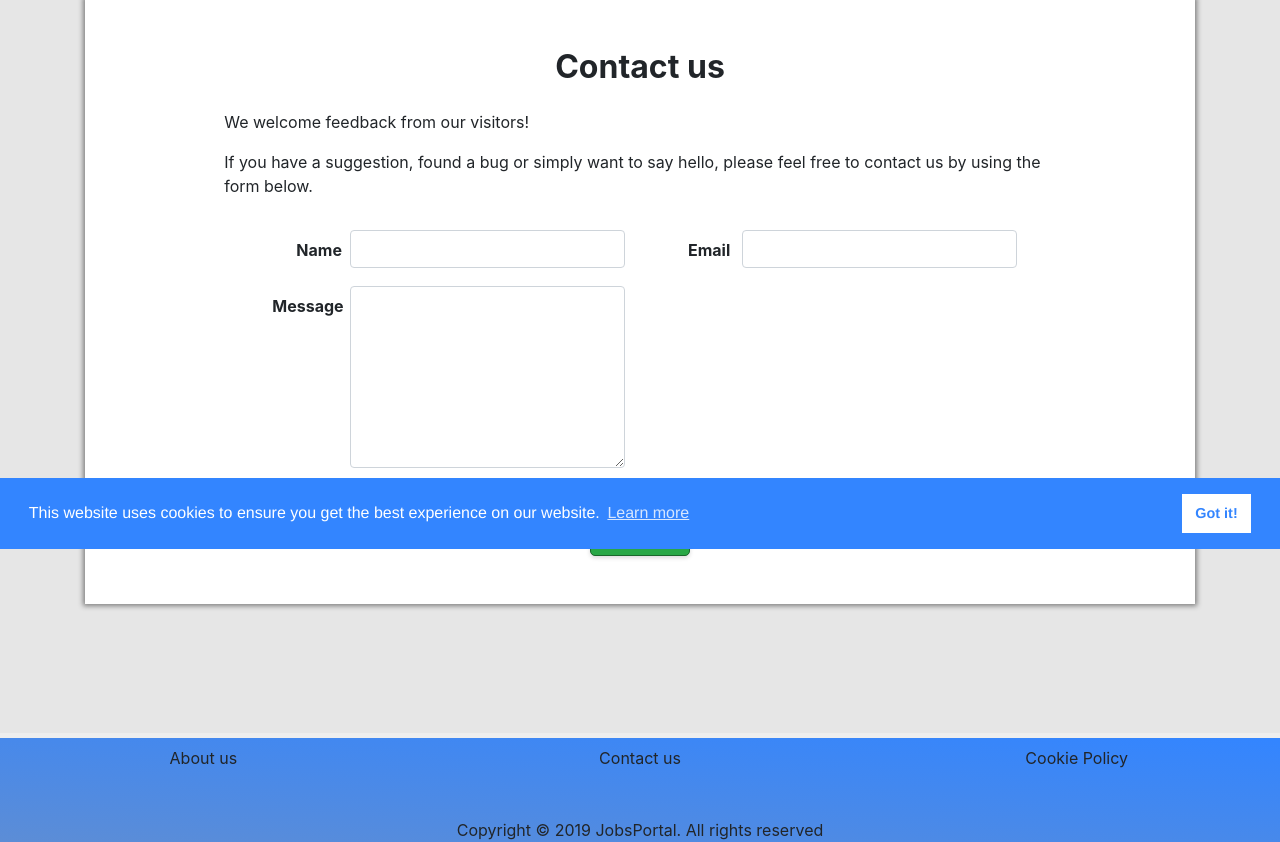
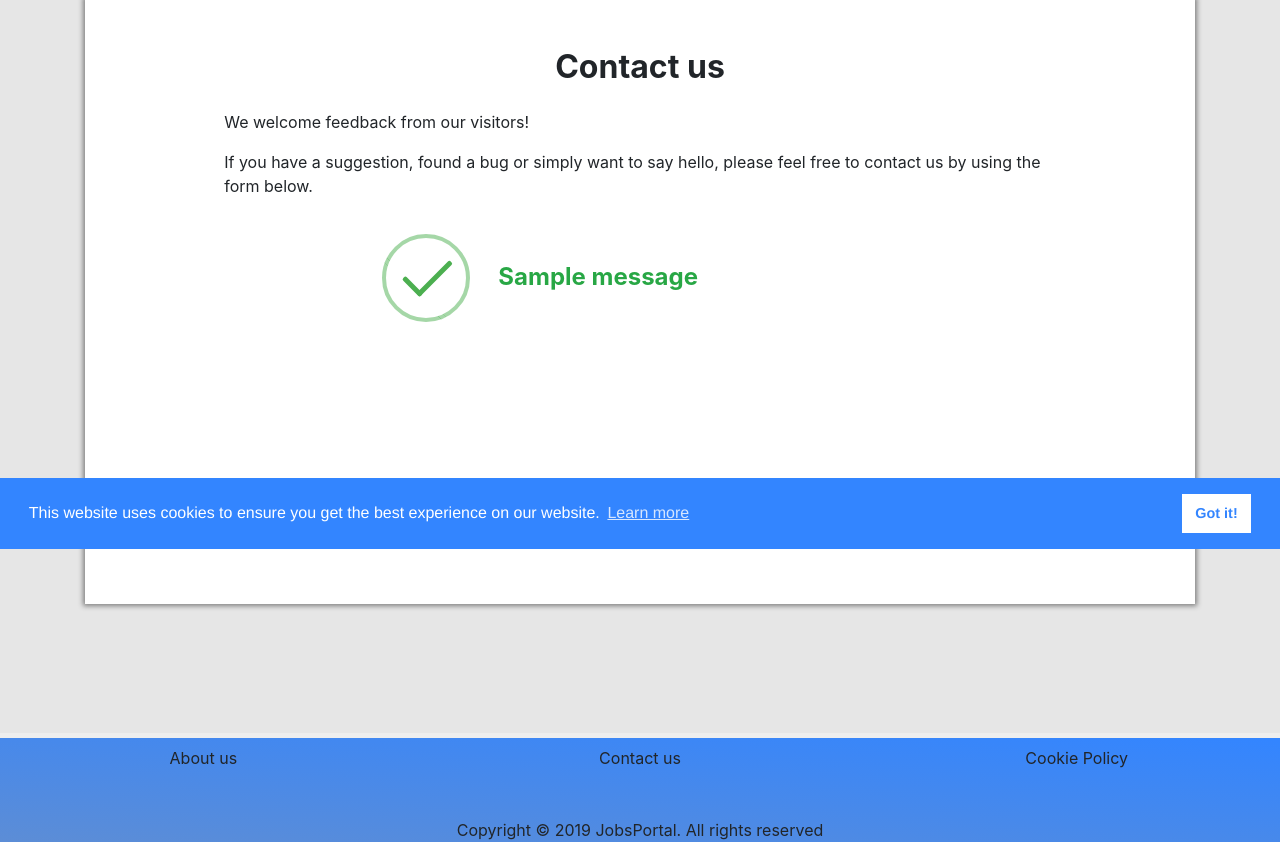
Before and after one commit to benito-gonzalez/jobscraper, a Django app: page /about/contact-us in a window 1280 px wide. Shown: the part 251-1093 px from the top of the page. Run offline with Django 3.2, Linux system fonts and the light colour scheme; tables that the repository leaves empty hold one stand-in row (values such as "Sample post"); one stand-in notice (Sample message) is shown; parts of the project's set-up code (start-up, migrations or seed data) failed here and were passed over; some libraries are stand-ins or nearby versions.

Commit message:
Updated Successful page

```diff
--- /dev/null
+++ b/job_scraper/static/animation_button.css
@@ -0,0 +1,274 @@
+.check_mark {
+  width: 80px;
+  height: 130px;
+  margin: 0 auto;
+}
+
+.hide{
+  display:none;
+}
+
+.sa-icon {
+  width: 80px;
+  height: 80px;
+  border: 4px solid gray;
+  -webkit-border-radius: 40px;
+  border-radius: 40px;
+  border-radius: 50%;
+  margin: 20px auto;
+  padding: 0;
+  position: relative;
+  box-sizing: content-box;
+}
+
+.sa-icon.sa-success {
+  border-color: #4CAF50;
+}
+
+.sa-icon.sa-success::before, .sa-icon.sa-success::after {
+  content: '';
+  -webkit-border-radius: 40px;
+  border-radius: 40px;
+  border-radius: 50%;
+  position: absolute;
+  width: 60px;
+  height: 120px;
+  background: white;
+  -webkit-transform: rotate(45deg);
+  transform: rotate(45deg);
+}
+
+.sa-icon.sa-success::before {
+  -webkit-border-radius: 120px 0 0 120px;
+  border-radius: 120px 0 0 120px;
+  top: -7px;
+  left: -33px;
+  -webkit-transform: rotate(-45deg);
+  transform: rotate(-45deg);
+  -webkit-transform-origin: 60px 60px;
+  transform-origin: 60px 60px;
+}
+
+.sa-icon.sa-success::after {
+  -webkit-border-radius: 0 120px 120px 0;
+  border-radius: 0 120px 120px 0;
+  top: -11px;
+  left: 30px;
+  -webkit-transform: rotate(-45deg);
+  transform: rotate(-45deg);
+  -webkit-transform-origin: 0px 60px;
+  transform-origin: 0px 60px;
+}
+
+.sa-icon.sa-success .sa-placeholder {
+  width: 80px;
+  height: 80px;
+  border: 4px solid rgba(76, 175, 80, .5);
+  -webkit-border-radius: 40px;
+  border-radius: 40px;
+  border-radius: 50%;
+  box-sizing: content-box;
+  position: absolute;
+  left: -4px;
+  top: -4px;
+  z-index: 2;
+}
+
+.sa-icon.sa-success .sa-fix {
+  width: 5px;
+  height: 90px;
+  background-color: white;
+  position: absolute;
+  left: 28px;
+  top: 8px;
+  z-index: 1;
+  -webkit-transform: rotate(-45deg);
+  transform: rotate(-45deg);
+}
+
+.sa-icon.sa-success.animate::after {
+  -webkit-animation: rotatePlaceholder 4.25s ease-in;
+  animation: rotatePlaceholder 4.25s ease-in;
+}
+
+.sa-icon.sa-success {
+  border-color: transparent\9;
+}
+.sa-icon.sa-success .sa-line.sa-tip {
+  -ms-transform: rotate(45deg) \9;
+}
+.sa-icon.sa-success .sa-line.sa-long {
+  -ms-transform: rotate(-45deg) \9;
+}
+
+.animateSuccessTip {
+  -webkit-animation: animateSuccessTip 0.75s;
+  animation: animateSuccessTip 0.75s;
+}
+
+.animateSuccessLong {
+  -webkit-animation: animateSuccessLong 0.75s;
+  animation: animateSuccessLong 0.75s;
+}
+
+@-webkit-keyframes animateSuccessLong {
+  0% {
+    width: 0;
+    right: 46px;
+    top: 54px;
+  }
+  65% {
+    width: 0;
+    right: 46px;
+    top: 54px;
+  }
+  84% {
+    width: 55px;
+    right: 0px;
+    top: 35px;
+  }
+  100% {
+    width: 47px;
+    right: 8px;
+    top: 38px;
+  }
+}
+@-webkit-keyframes animateSuccessTip {
+  0% {
+    width: 0;
+    left: 1px;
+    top: 19px;
+  }
+  54% {
+    width: 0;
+    left: 1px;
+    top: 19px;
+  }
+  70% {
+    width: 50px;
+    left: -8px;
+    top: 37px;
+  }
+  84% {
+    width: 17px;
+    left: 21px;
+    top: 48px;
+  }
+  100% {
+    width: 25px;
+    left: 14px;
+    top: 45px;
+  }
+}
+@keyframes animateSuccessTip {
+  0% {
+    width: 0;
+    left: 1px;
+    top: 19px;
+  }
+  54% {
+    width: 0;
+    left: 1px;
+    top: 19px;
+  }
+  70% {
+    width: 50px;
+    left: -8px;
+    top: 37px;
+  }
+  84% {
+    width: 17px;
+    left: 21px;
+    top: 48px;
+  }
+  100% {
+    width: 25px;
+    left: 14px;
+    top: 45px;
+  }
+}
+
+@keyframes animateSuccessLong {
+  0% {
+    width: 0;
+    right: 46px;
+    top: 54px;
+  }
+  65% {
+    width: 0;
+    right: 46px;
+    top: 54px;
+  }
+  84% {
+    width: 55px;
+    right: 0px;
+    top: 35px;
+  }
+  100% {
+    width: 47px;
+    right: 8px;
+    top: 38px;
+  }
+}
+
+.sa-icon.sa-success .sa-line {
+  height: 5px;
+  background-color: #4CAF50;
+  display: block;
+  border-radius: 2px;
+  position: absolute;
+  z-index: 2;
+}
+
+.sa-icon.sa-success .sa-line.sa-tip {
+  width: 25px;
+  left: 14px;
+  top: 46px;
+  -webkit-transform: rotate(45deg);
+  transform: rotate(45deg);
+}
+
+.sa-icon.sa-success .sa-line.sa-long {
+  width: 47px;
+  right: 8px;
+  top: 38px;
+  -webkit-transform: rotate(-45deg);
+  transform: rotate(-45deg);
+}
+
+@-webkit-keyframes rotatePlaceholder {
+  0% {
+    transform: rotate(-45deg);
+    -webkit-transform: rotate(-45deg);
+  }
+  5% {
+    transform: rotate(-45deg);
+    -webkit-transform: rotate(-45deg);
+  }
+  12% {
+    transform: rotate(-405deg);
+    -webkit-transform: rotate(-405deg);
+  }
+  100% {
+    transform: rotate(-405deg);
+    -webkit-transform: rotate(-405deg);
+  }
+}
+@keyframes rotatePlaceholder {
+  0% {
+    transform: rotate(-45deg);
+    -webkit-transform: rotate(-45deg);
+  }
+  5% {
+    transform: rotate(-45deg);
+    -webkit-transform: rotate(-45deg);
+  }
+  12% {
+    transform: rotate(-405deg);
+    -webkit-transform: rotate(-405deg);
+  }
+  100% {
+    transform: rotate(-405deg);
+    -webkit-transform: rotate(-405deg);
+  }
+}
--- a/job_scraper/static/custom.css
+++ b/job_scraper/static/custom.css
@@ -135,6 +135,12 @@ Jobs
     color: red;
     font-weight: bold;
     font-size: 0.9em;
+}
+
+.success-message {
+    color: #28a745;
+    font-weight: bold;
+    font-size: 1.5em;
 }
 
 /*
@@ -345,6 +351,12 @@ Phones
         background-color: white;
     }
 
+    .success-message {
+        color: #28a745;
+        font-weight: bold;
+        font-size: 0.8em;
+    }
+
     .job-title {
         font-size: 18px;
         font-weight: bold;
@@ -365,6 +377,8 @@ Phones
     .full-title {
         display: none;
     }
+
+
 }
 
 /*
@@ -417,4 +431,8 @@ Desktop or larger
         display: inline-block;
     }
 
+    .success-form-height {
+        height: 390px;
+    }
+
 }
--- a/job_scraper/static/js/custom.js
+++ b/job_scraper/static/js/custom.js
@@ -299,12 +299,19 @@ window.addEventListener("load", function () {
     })
 });
 
-jQuery(document).ready(function($) {
-    $('.btn-more').on('click',function(){
+jQuery(document).ready(function ($) {
+    $('.btn-more').on('click', function () {
         $(this).parents('.frm-outer-container').find('.frm-container').slideToggle('slow');
-        if( $(this).text() === '+ More' )
+        if ($(this).text() === '+ More')
             $(this).text('- Less');
         else
             $(this).text('+ More');
     });
 });
+
+$("button").click(function () {
+    $(".sa-success").addClass("hide");
+    setTimeout(function () {
+        $(".sa-success").removeClass("hide");
+    }, 10);
+});
--- a/job_scraper/templates/base.html
+++ b/job_scraper/templates/base.html
@@ -13,6 +13,7 @@
     <link rel="stylesheet" type="text/css" href="{% static 'cookieconsent.min.css' %}">
     <link rel="stylesheet" type="text/css" href="{% static 'main.css' %}">
     <link rel="stylesheet" type="text/css" href="{% static 'custom.css' %}">
+    <link rel="stylesheet" type="text/css" href="{% static 'animation_button.css' %}">
 
     <title>Jobs Portal</title>
 </head>
--- a/job_scraper/templates/contact.html
+++ b/job_scraper/templates/contact.html
@@ -22,6 +22,29 @@
         </div>
     </div>
 
+    {% if messages %}
+        {% for message in messages %}
+            <div class="success-form-height">
+                <div class="row justify-content-lg-center">
+                    <div class="col-1 col-lg-2 justify-content-center align-self-center float-right pl-lg-5">
+                        <div class="check_mark">
+                            <div class="sa-icon sa-success animate">
+                                <span class="sa-line sa-tip animateSuccessTip"></span>
+                                <span class="sa-line sa-long animateSuccessLong"></span>
+                                <div class="sa-placeholder"></div>
+                                <div class="sa-fix"></div>
+                            </div>
+                        </div>
+                    </div>
+                    <div class="col-10 col-lg-6 text-right text-lg-left justify-content-lg-center align-self-center mb-4">
+                        <div class="success-message">
+                            {{ message }}
+                        </div>
+                    </div>
+                </div>
+            </div>
+        {% endfor %}
+    {% else %}
         <div class="row justify-content-center mt-3 ">
             <div class="col-12 col-lg-10">
                 <form method="post">
@@ -96,10 +119,10 @@
 
                         <div class="col-12 col-lg-5 ml-5 pl-lg-5 mt-3">
                             <div class="row">
-                            <div class="g-recaptcha" data-sitekey="6LeUKpAUAAAAAJnNR3JY4hsT2U6frLow2IKHPRIW"></div>
+                                <div class="g-recaptcha" data-sitekey="6LcuMZAUAAAAAC9m70-YknHwHPL05MdlRtn2YhBG"></div>
                                 {% if form.non_field_errors %}
                                     <div class="row">
-                                    <div class="catchup-error mt-1">
+                                        <div class="field-error mt-1">
                                             {{ form.non_field_errors }}
                                         </div>
                                     </div>
@@ -121,5 +144,5 @@
             </div>
 
         </div>
-
+    {% endif %}
 {% endblock %}
--- a/job_scraper/views.py
+++ b/job_scraper/views.py
@@ -5,6 +5,7 @@ from django.shortcuts import redirect
 from django.db.models import Q
 from django.views.generic.edit import FormView
 from django.conf import settings
+from django.contrib import messages
 
 from operator import and_
 import functools
@@ -18,7 +19,6 @@ from job_scraper.serializers import JobSerializer, JobDetailSerializer
 class ContactFormView(FormView):
     template_name = 'contact.html'
     form_class = ContactForm
-    success_url = '/thanks'
 
     def form_valid(self, form):
         # reCAPTCHA validation
@@ -35,7 +35,8 @@ class ContactFormView(FormView):
             form.add_error(None, "Invalid reCAPTCHA. Please try again.")
             return super().form_invalid(form)
 
-        return super().form_valid(form)
+        messages.success(self.request, 'Form has been sent successfully!')
+        return self.render_to_response(self.get_context_data(form=form))
 
     def form_invalid(self, form):
         return super().form_invalid(form)
--- a/webapp/urls.py
+++ b/webapp/urls.py
@@ -27,7 +27,6 @@ urlpatterns = [
     path('admin/', admin.site.urls),
     path('about/cookiepolicy', TemplateView.as_view(template_name='cookiepolicy.html')),
     path('about/contact-us', views.ContactFormView.as_view()),
-    path('thanks', TemplateView.as_view(template_name='thanks.html')),
     path('', include('job_scraper.urls')),
     path('api/jobs/', views.JobListApiView.as_view()),
     path('api/jobs/<int:pk>/', views.JobDetailApiView.as_view()),
```
Also changed, not shown: job_scraper/templates/thanks.html (deleted, +0 -13 lines). Lines whose indentation alone changed are shown as unchanged.
